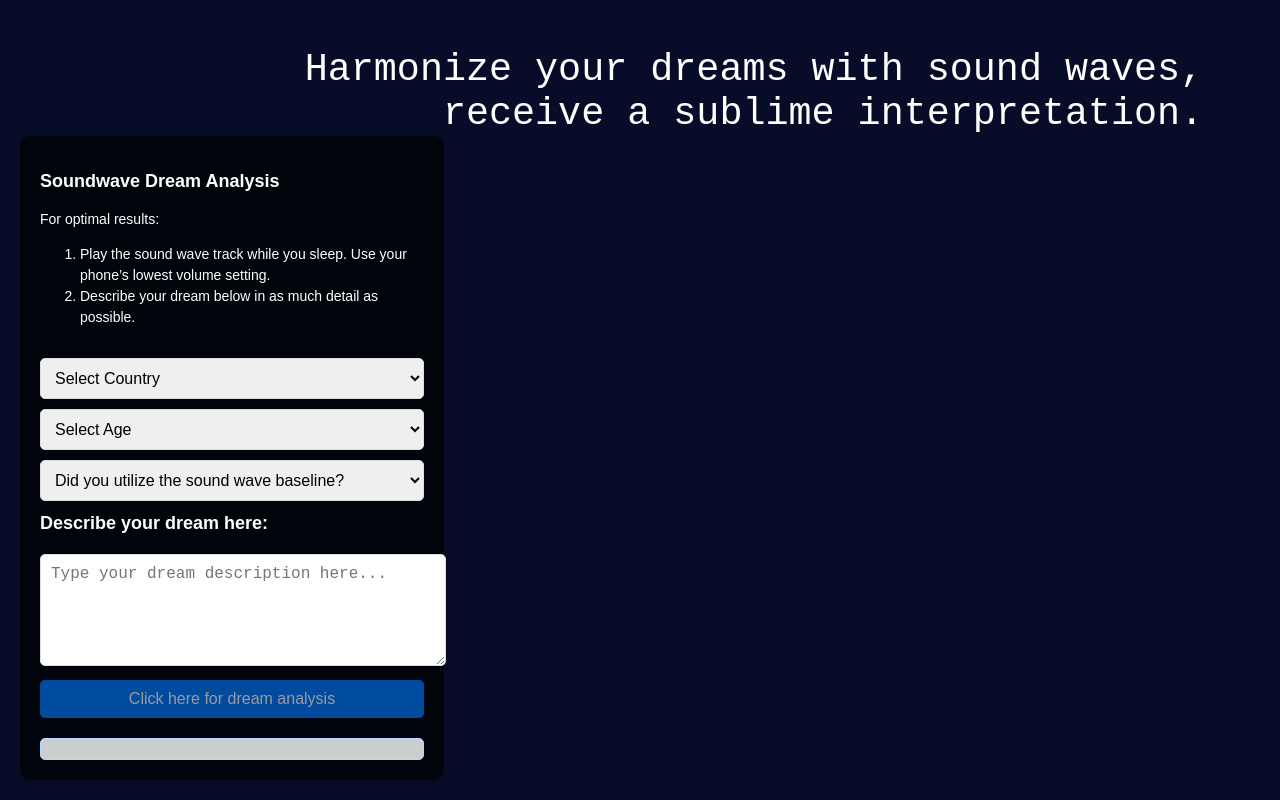
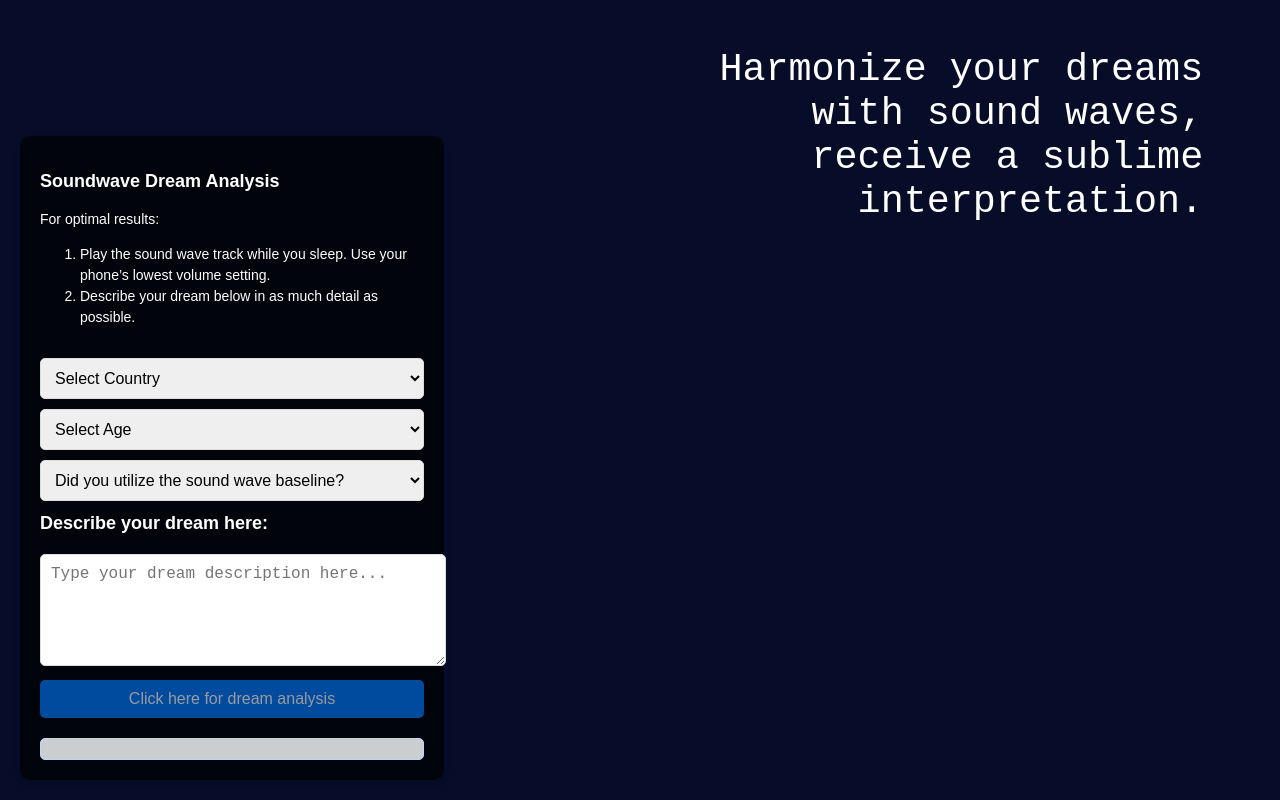
Before and after one commit to artificialname/DreamSpace, a plain HTML site: page index.html in a window 1280 px wide. Drawn offline with Linux system fonts and the light colour scheme.

Commit message:
Update index.html

```diff
--- a/index.html
+++ b/index.html
@@ -92,7 +92,7 @@
 </head>
 <body>
     <div class="right-text">
-        Harmonize your dreams with sound waves,<br />receive a sublime interpretation<span class="blinking">.</span>
+        Harmonize your dreams<br />with sound waves,<br />receive a sublime<br />interpretation<span class="blinking">.</span>
     </div>
     <div class="container floating-text">
         <div class="instructions">
```
